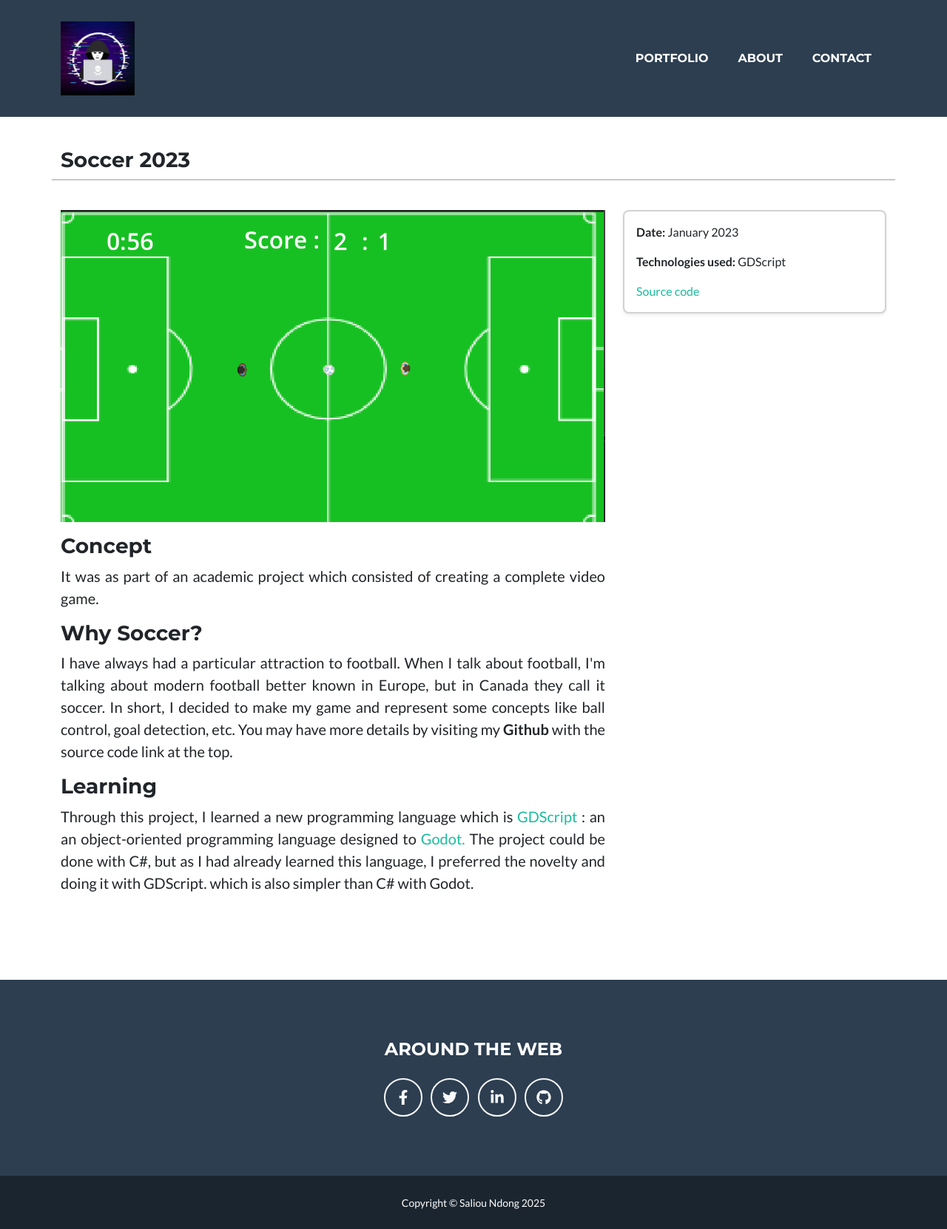
After one commit to salioundong/Portfolio_Saliou, a Django app: page /soccer_2023 in a window 1280 px wide. The commit adds this page. Shown: the whole page at 74% size. Run offline with Django 5.2, Linux system fonts and the light colour scheme; some libraries are stand-ins or nearby versions.

Commit message:
working project soccer 2023 done...

```diff
--- a/portfolio/templates/portfolio/index.html
+++ b/portfolio/templates/portfolio/index.html
@@ -38,7 +38,7 @@
                 <!-- Portfolio Item 1-->
                 <div class="col-md-6 col-lg-4 mb-5">
                     <div class="portfolio-item mx-auto">
-                        <a href="{% url 'projectA' %}">
+                        <a href="{% url 'soccer_2023' %}">
                             <div class="portfolio-item-caption d-flex align-items-center justify-content-center h-100 w-100">
                                 <div class="portfolio-item-caption-content text-center text-white"><i class="fas fa-plus fa-3x"></i></div>
                             </div>
--- /dev/null
+++ b/portfolio/templates/portfolio/soccer_2023.html
@@ -0,0 +1,58 @@
+{% extends "portfolio/layout.html" %}
+
+{% load static %}
+
+{% block body_class %}page-with-navbar{% endblock %}
+
+{% block body %}
+    <div class="container" style="margin-bottom: 100px;">
+        <div class="row">
+            <h3>Soccer 2023</h3>
+            <hr class="border-2">
+        </div><br>
+
+        <div class="row mb-3">
+            <div class="col-sm-8">
+                <img class="img-fluid" src="{% static 'assets/img/img_projects/soccer 2023.png' %}" />
+            </div>
+            <div class="col-sm-4">
+                <div class="card shadow-sm">
+                    <div class="card-body">
+                        <p class="card-text"><strong>Date:</strong> January 2023</p>
+                        <p class="card-text"><strong>Technologies used:</strong> GDScript</p>
+                        <a href="https://github.com/salioundong/Soccer_2023" target="_blank" class="text-decoration-none">Source code</a>
+                    </div>
+                </div>
+            </div>
+        </div>
+
+        <div class="row">
+            <div class="col-sm-8">
+                <div class="text-justify">
+                    <h3>Concept</h3>
+                    <p class="fs-5">
+                        It was as part of an academic project which consisted of creating a complete video game.
+                    </p>
+                    <h3>Why Soccer?</h4>
+                    <p class="fs-5">
+                        I have always had a particular attraction to football. When I talk about football,
+                        I'm talking about modern football better known in Europe, but in Canada they call it soccer.
+                        In short, I decided to make my game and represent some concepts like ball control,
+                        goal detection, etc. You may have more details by visiting my <b>Github</b> with the source code link at the top.
+                    </p>
+                    <h3>Learning</h3>
+                    <p class="fs-5">
+                        Through this project, I learned a new programming language which is
+                        <a href="https://docs.godotengine.org/en/stable/tutorials/scripting/gdscript/gdscript_basics.html"
+                           target="_blank" class="text-decoration-none" class="text-decoration-none">GDScript</a> : an
+                        an object-oriented programming language designed to
+                        <a href="https://godotengine.org/" class="text-decoration-none">Godot.</a> The project could be done with
+                        C#, but as I had already learned this language, I preferred the novelty and doing it with GDScript.
+                        which is also simpler than C# with Godot.
+                    </p>
+                </div>
+            </div>
+        </div>
+    </div>
+
+{% endblock %}
--- a/portfolio/urls.py
+++ b/portfolio/urls.py
@@ -3,7 +3,7 @@ from . import views
 
 urlpatterns = [
     path("", views.index, name="index"),
-    path("projectA", views.projectA, name="projectA"),
+    path("soccer_2023", views.soccer2023, name="soccer_2023"),
     path("projectB", views.projectB, name="projectB"),
     path("projectC", views.projectC, name="projectC")
 ]
--- a/portfolio/views.py
+++ b/portfolio/views.py
@@ -6,8 +6,8 @@ from django.http import HttpResponse
 def index(request):
     return render(request, 'portfolio/index.html')
 
-def projectA(request):
-    return render(request, "portfolio/projectA.html")
+def soccer2023(request):
+    return render(request, "portfolio/soccer_2023.html")
 
 def projectB(request):
     return render(request, "portfolio/projectB.html")
```
Also changed, not shown: portfolio/templates/portfolio/projectA.html (deleted, +0 -10 lines), portfolio/static/assets/img/img_projects/soccer 2023.png (added), portfolio/static/portfolio/styles.css.
